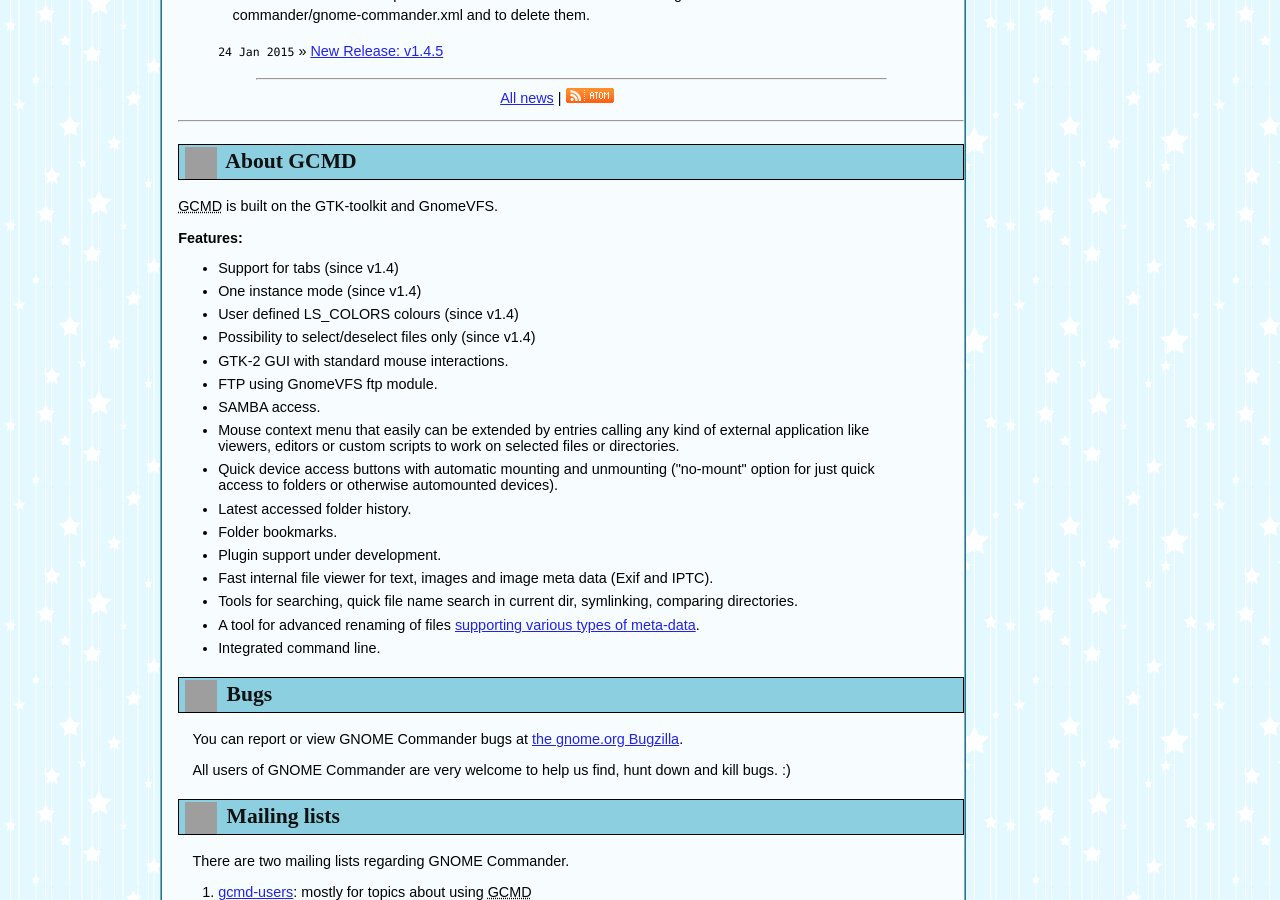
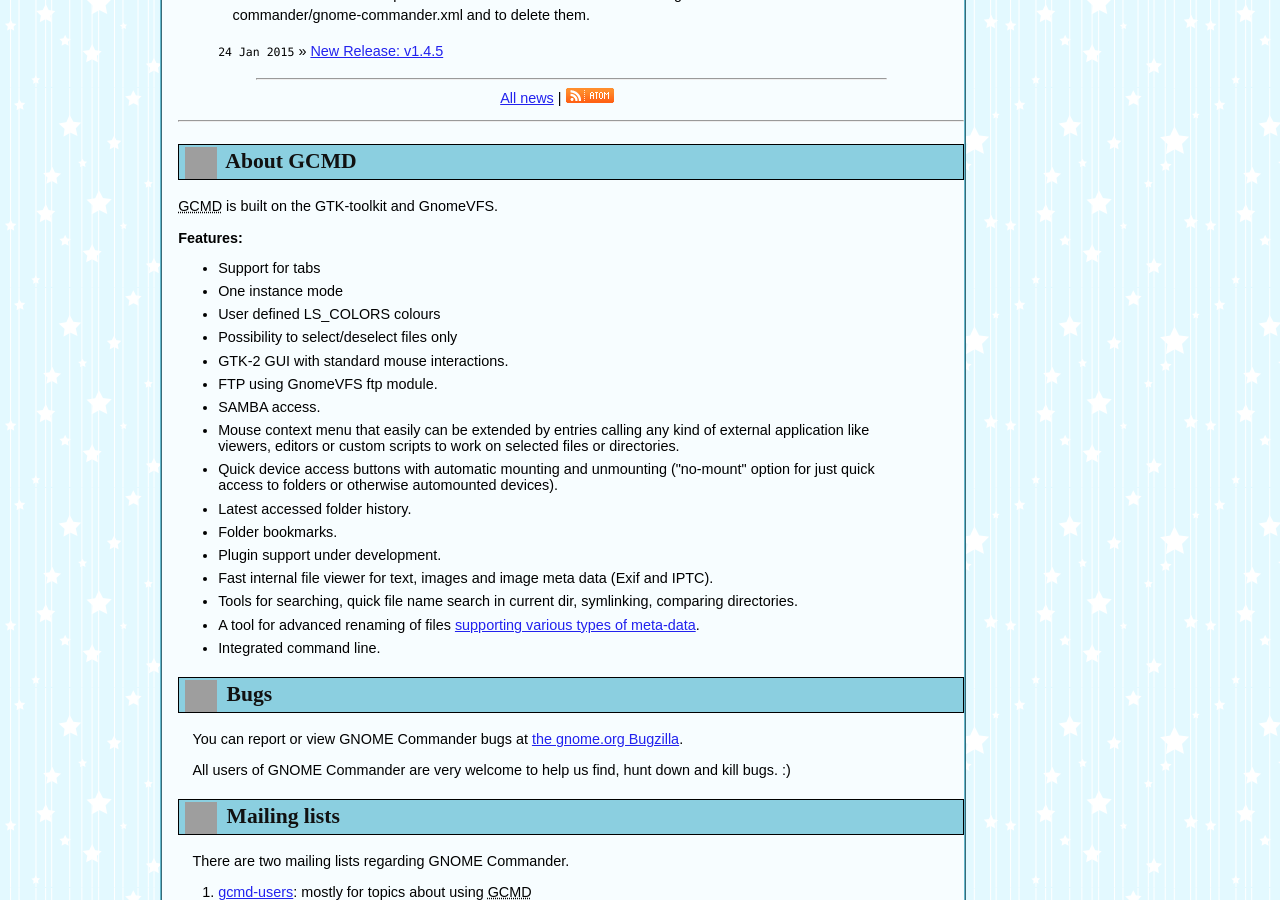
Before and after one commit to gcmd/gcmd.github.io, a Jekyll site: the page built from index.html, in a window 1280 px wide and 900 px high, scrolled down 712 px. Built offline with Jekyll 4.4.1, drawn with Linux system fonts in a browser that asks for light colours; a script that is not in the unit is left out; comment, search, counter and statistics services are not loaded; grey boxes are pictures that could not be loaded.

Commit message:
Removes info about when some features where added

```diff
--- a/index.html
+++ b/index.html
@@ -46,10 +46,10 @@
 <br>
 <strong>Features:</strong>
 <ul>
-<li>Support for tabs (since v1.4)</li>
-<li>One instance mode (since v1.4)</li>
-<li>User defined LS_COLORS colours (since v1.4)</li>
-<li>Possibility to select/deselect files only (since v1.4)</li>
+<li>Support for tabs</li>
+<li>One instance mode</li>
+<li>User defined LS_COLORS colours</li>
+<li>Possibility to select/deselect files only</li>
 <li>GTK-2 GUI with standard mouse interactions.</li>
 <!--<li>GNOME mime types (MIME-Type management under development).</li>-->
 <li>FTP using GnomeVFS ftp module.</li>
```
